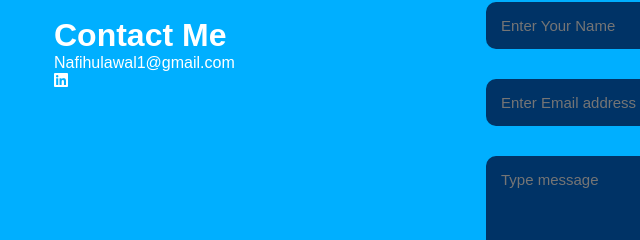
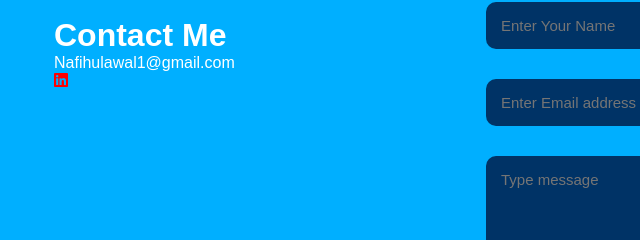
Before and after one commit to Nafihu/Nafihu.github.io, a plain HTML site: page index.html in a window 1280 px wide. In both pictures the pointer is over the icon 107 px from the left and 2688 px from the top of the page. Shown: the part 2608-2848 px from the top of the page, 46-686 px from the left. Drawn offline with Linux system fonts and the light colour scheme.

Commit message:
Update style.css

```diff
--- a/style.css
+++ b/style.css
@@ -440,3 +440,10 @@ html {
     .icons ion-icon:hover {
         color: #c2200a; /* Darker color on hover */
     }
+#https\:\/\/www\.linkedin\.com\/in\/nafihu-lawal-483baa163\/ {
+  cursor: pointer;
+}
+
+#https\:\/\/www\.linkedin\.com\/in\/nafihu-lawal-483baa163\/:hover i {
+  color: red;
+}
```
